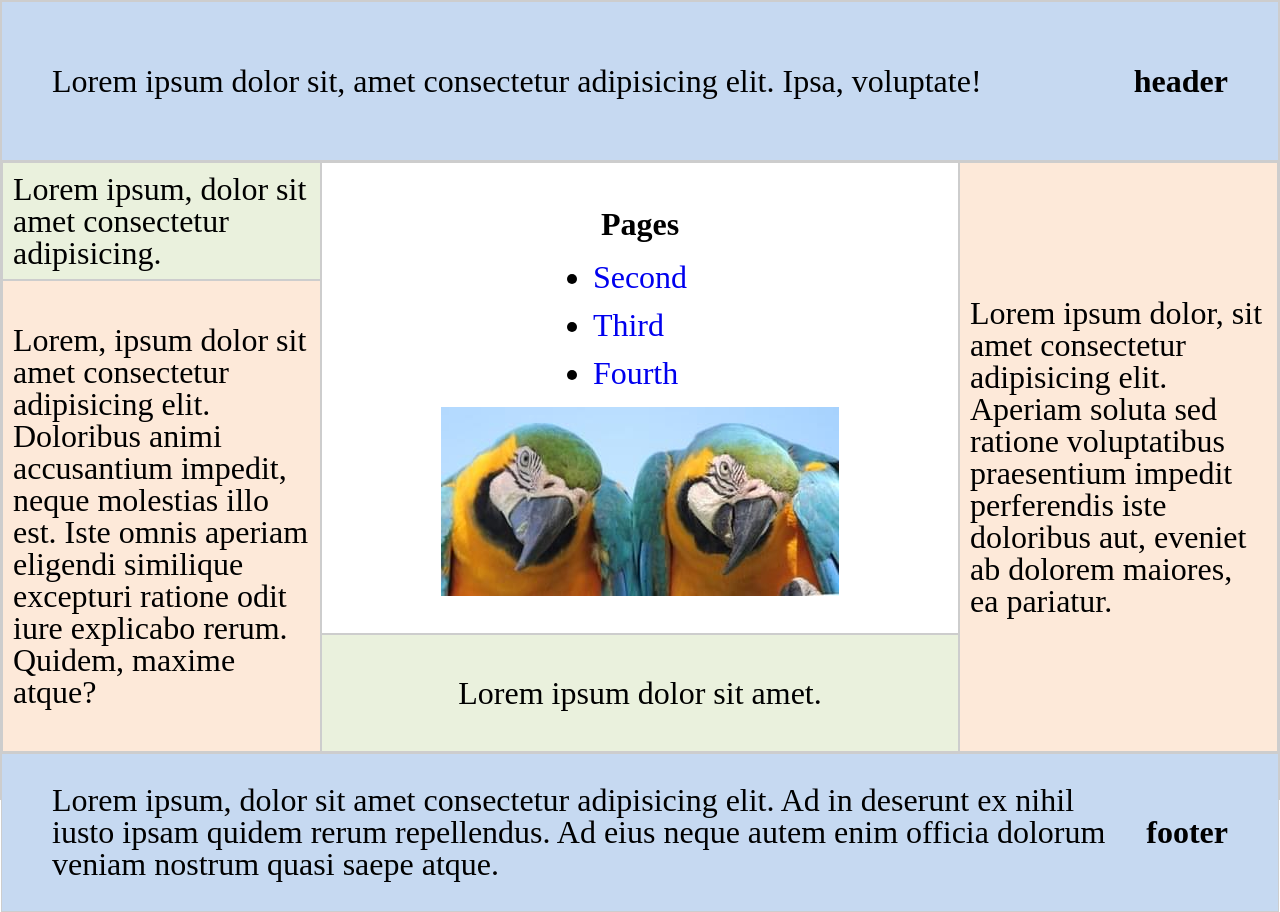
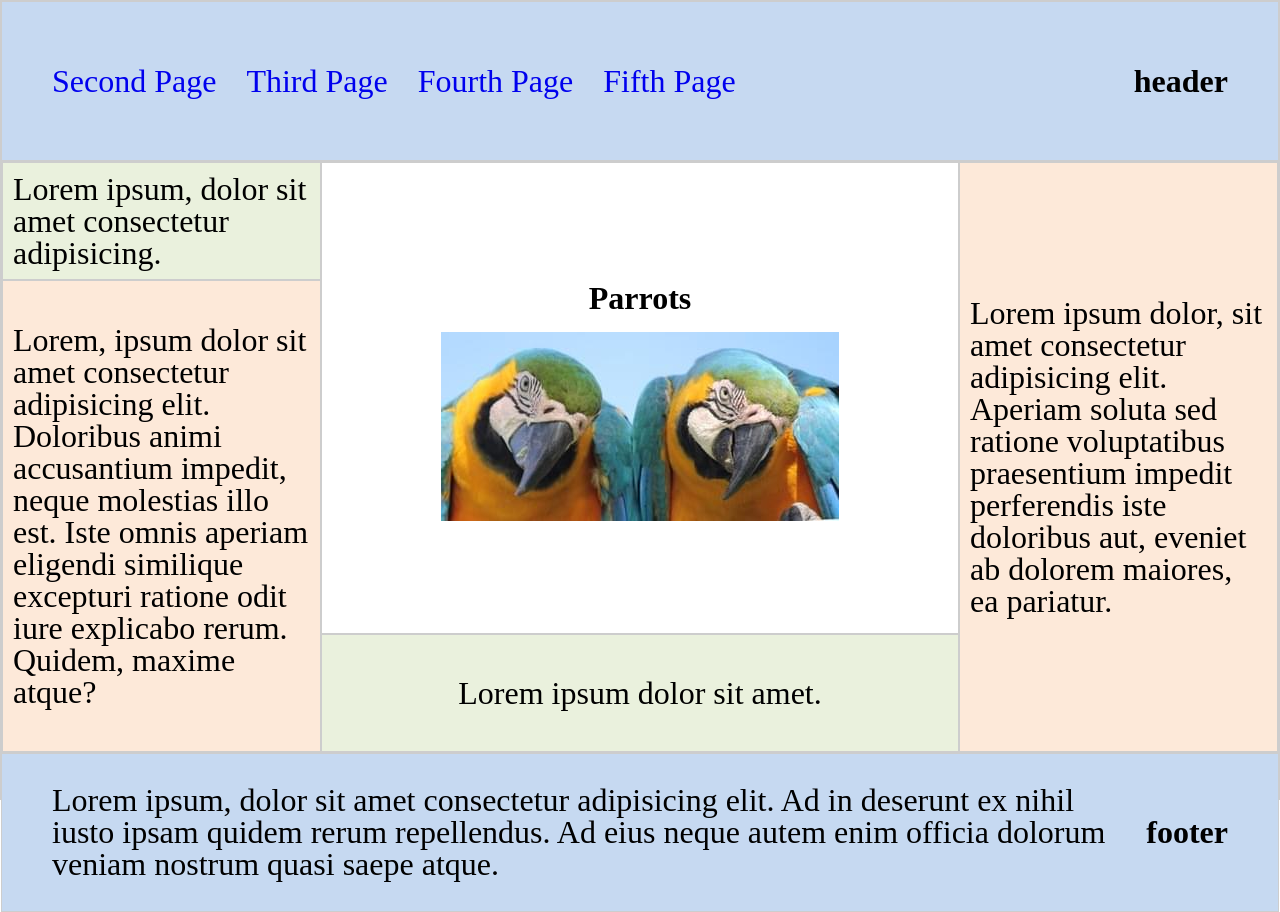
Before and after one commit to NickolasKemp/L1-L2, a plain HTML site: page index.html in a window 1280 px wide. Drawn offline with Linux system fonts and the light colour scheme.

Commit message:
fix: changes menu position

```diff
--- a/index.html
+++ b/index.html
@@ -9,8 +9,23 @@
   <body>
     <div class="container">
       <div class="header">
-        Lorem ipsum dolor sit, amet consectetur adipisicing elit. Ipsa,
-        voluptate!
+        <nav>
+          <ul class="header__menu">
+            <li>
+              <a href="second.html">Second Page</a>
+            </li>
+            <li>
+              <a href="third.html">Third Page</a>
+            </li>
+            <li>
+              <a href="fourth.html">Fourth Page</a>
+            </li>
+            <li>
+              <a href="fifth.html">Fifth Page</a>
+            </li>
+          </ul>
+        </nav>
+
         <h2>header</h2>
       </div>
       <div class="main">
@@ -24,18 +39,8 @@
           rerum. Quidem, maxime atque?
         </div>
         <div class="main__box main__box_three main__box_white">
-          <h2>Pages</h2>
-          <ul>
-            <li>
-              <a href="second.html">Second</a>
-            </li>
-            <li>
-              <a href="third.html">Third</a>
-            </li>
-            <li>
-              <a href="fourth.html">Fourth</a>
-            </li>
-          </ul>
+          <h2>Parrots</h2>
+
           <map name="primary">
             <area
               shape="circle"
--- a/styles/style.css
+++ b/styles/style.css
@@ -70,9 +70,9 @@ a:hover {
   text-decoration: none;
 }
 
-/* ul li {
+ul li {
   list-style: none;
-} */
+}
 
 img {
   vertical-align: top;
@@ -125,6 +125,13 @@ div {
   flex-direction: column;
 }
 
+.header__menu {
+  display: flex;
+  column-gap: 30px;
+  row-gap: 10px;
+  flex-wrap: wrap;
+}
+
 @media screen and (min-width: 800px) {
   .main {
     display: grid;
```
